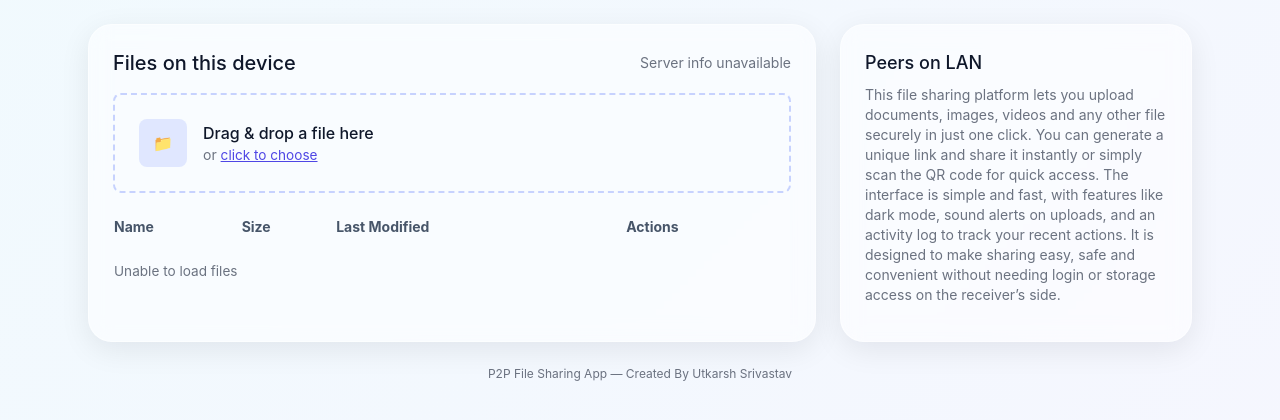
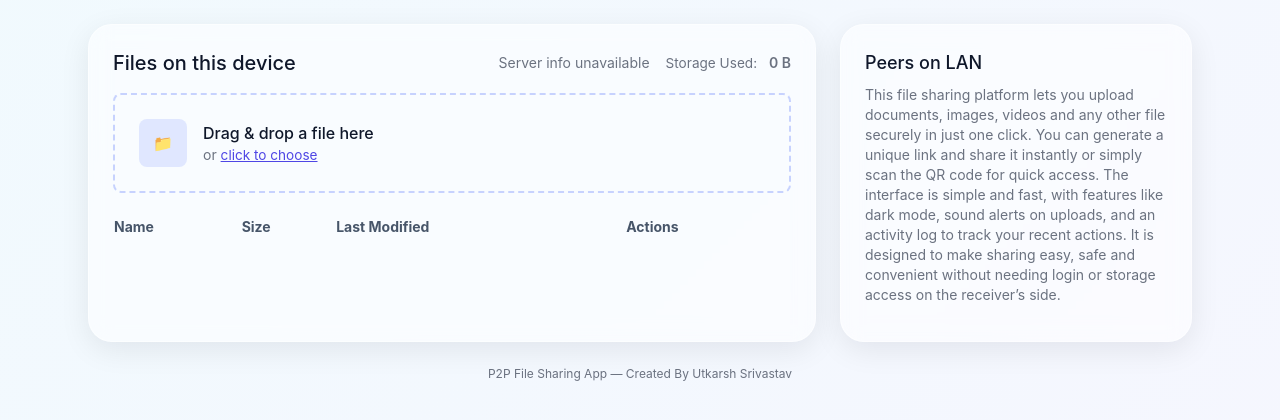
Before and after one commit to UtkarshSrivastav09/p2p-file-sharing-on-local-network, a FastAPI app: page / in a window 1280 px wide. Shown: the part 84-504 px from the top of the page. Run offline with FastAPI, Linux system fonts and the light colour scheme; data that the repository does not hold is empty; some libraries are stand-ins or nearby versions.

Commit message:
Initial commit

```diff
--- a/P2P-File-Sharing-on-Local-Network-master/app.py
+++ b/P2P-File-Sharing-on-Local-Network-master/app.py
@@ -73,10 +73,41 @@ async def api_files():
     return files
 
 
+# ----------------- NEW: Storage Used API -----------------
+def _human_readable_size(num_bytes: int) -> str:
+    # Simple human-readable conversion
+    step = 1024.0
+    if num_bytes < step:
+        return f"{num_bytes} B"
+    for unit in ["KB", "MB", "GB", "TB"]:
+        num_bytes /= step
+        if num_bytes < step:
+            return f"{num_bytes:.2f} {unit}"
+    return f"{num_bytes:.2f} PB"
+
+
+@app.get("/api/storage")
+async def api_storage():
+    total = 0
+    # ensure upload dir exists
+    os.makedirs(UPLOAD_DIR, exist_ok=True)
+    for f in os.listdir(UPLOAD_DIR):
+        path = os.path.join(UPLOAD_DIR, f)
+        if os.path.isfile(path):
+            try:
+                total += os.path.getsize(path)
+            except OSError:
+                continue
+    return {"used": total, "used_human": _human_readable_size(total)}
+# --------------------------------------------------------
+
+
 @app.post("/uploadfile/")
 async def upload_file(file: UploadFile = File(...)):
     filename = os.path.basename(file.filename)
     dest = os.path.join(UPLOAD_DIR, filename)
+    # ensure upload dir exists
+    os.makedirs(UPLOAD_DIR, exist_ok=True)
     with open(dest, "wb") as buffer:
         shutil.copyfileobj(file.file, buffer)
     return RedirectResponse(url="/", status_code=303)
--- a/P2P-File-Sharing-on-Local-Network-master/templates/index.html
+++ b/P2P-File-Sharing-on-Local-Network-master/templates/index.html
@@ -198,7 +198,15 @@
       <section class="lg:col-span-2 glass rounded-3xl p-6">
         <div class="flex items-center justify-between mb-4">
           <h2 class="text-xl font-medium">Files on this device</h2>
-          <div class="text-sm faded" id="serverInfo">Loading server info...</div>
+          <div class="text-sm faded flex items-center gap-4">
+            <div id="serverInfo">Loading server info...</div>
+
+            <!-- Storage Used (Option A - Minimal Text) -->
+            <div id="storageCard" class="text-sm">
+              <span class="faded small">Storage Used:</span>
+              <span id="storageUsed" class="font-semibold ml-2">Loading...</span>
+            </div>
+          </div>
         </div>
 
         <div id="dropZone"
@@ -255,6 +263,48 @@
 
   <!-- core script (served from /static/) -->
   <script src="/static/script.js" defer></script>
+
+  <!-- Small storage UI updater (Option A) -->
+  <script>
+    // Fetch storage and update #storageUsed
+    async function fetchStorageAndUpdate() {
+      try {
+        const res = await fetch('/api/storage');
+        if (!res.ok) {
+          throw new Error('Failed to fetch storage');
+        }
+        const json = await res.json();
+        const usedHuman = json.used_human ?? humanReadable(json.used);
+        document.getElementById('storageUsed').innerText = usedHuman;
+      } catch (err) {
+        document.getElementById('storageUsed').innerText = '—';
+        console.debug('storage fetch error', err);
+      }
+    }
+
+    // fallback human readable (in case server doesn't send used_human)
+    function humanReadable(bytes) {
+      if (bytes === 0) return '0 B';
+      const k = 1024;
+      const sizes = ['B', 'KB', 'MB', 'GB', 'TB'];
+      const i = Math.floor(Math.log(bytes) / Math.log(k));
+      return parseFloat((bytes / Math.pow(k, i)).toFixed(2)) + ' ' + sizes[i];
+    }
+
+    document.addEventListener('DOMContentLoaded', () => {
+      // initial load
+      fetchStorageAndUpdate();
+
+      // refresh every 5s
+      setInterval(fetchStorageAndUpdate, 5000);
+
+      // Optional: if your /static/script.js dispatches a custom event after uploads,
+      // we listen and update immediately. (If your script doesn't dispatch this, nothing happens.)
+      window.addEventListener('fileUploaded', () => {
+        fetchStorageAndUpdate();
+      });
+    });
+  </script>
 </body>
 
 </html>
```
